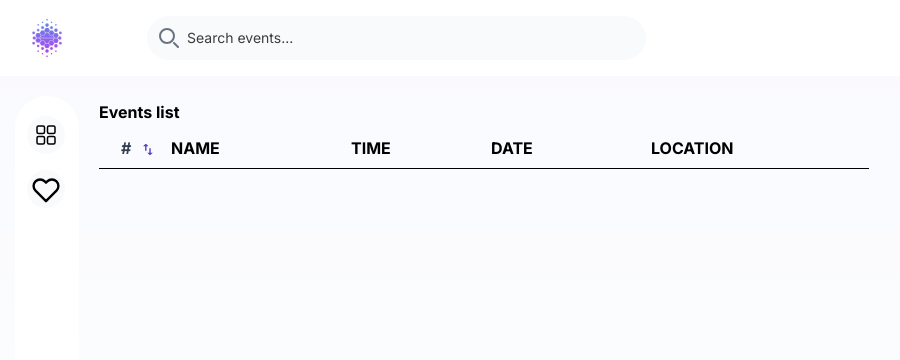
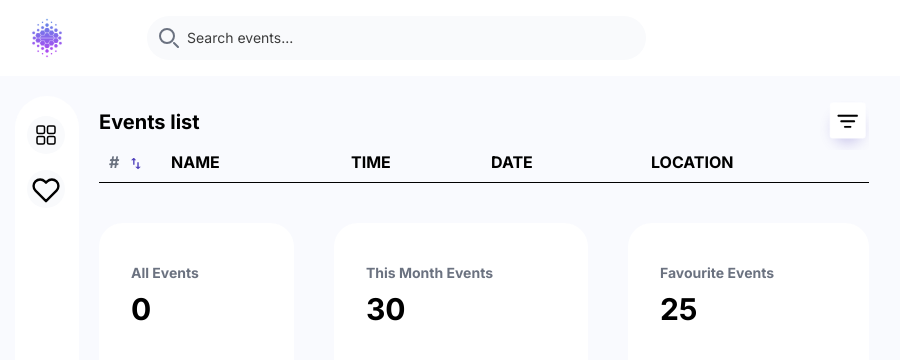
Before and after one commit to Zeeshan12340/event-dashboard, a Next.js app: page / in a window 1280 px wide. Shown: the top 360 px of the page, without its empty margins (5-905 px from the left). Built offline with nearby package versions, Linux system fonts and the light colour scheme; no server answers.

Commit message:
events stats

```diff
--- a/src/app/EventList.tsx
+++ b/src/app/EventList.tsx
@@ -1,6 +1,7 @@
 import { useAppSelector, useAppDispatch } from "@/features/hooks";
 import { entities } from "@/features/eventSlice";
 import { eLike } from "@/features/eventSlice";
+import { useEffect, useState } from "react";
 
 function convertToLocalTime(isoString: string, fullDate: boolean = false) {
   console.log("isoString", isoString);
@@ -31,20 +32,67 @@ function convertToLocalTime(isoString: string, fullDate: boolean = false) {
   }
 }
 
+function formatNumber(num: number) {
+  if (num >= 1000000000) {
+    return (num / 1000000000).toFixed(1).replace(/\.0$/, "") + "B";
+  }
+  if (num >= 1000000) {
+    return (num / 1000000).toFixed(1).replace(/\.0$/, "") + "M";
+  }
+  if (num >= 1000) {
+    return (num / 1000).toFixed(1).replace(/\.0$/, "") + "K";
+  }
+  return num;
+}
+
 export default function EventList() {
+  const [count, setCount] = useState(0);
   const events = useAppSelector((state) => state.event.value);
   const dispatch = useAppDispatch();
   console.log("events", events);
 
+  useEffect(() => {
+    function fetchEvents() {
+      fetch("https://api.predicthq.com/v1/events/count/", {
+        headers: {
+          Authorization: "Bearer " + process.env.NEXT_PUBLIC_PREDICTHQ_API_KEY,
+        },
+      })
+        .then((data) => data.json())
+        .then((json) => setCount(json.count))
+        .catch((error) => console.error("Error:", error));
+    }
+
+    fetchEvents();
+  }, []);
+
   return (
     <div className="mt-6">
-      <h1 className="font-bold mb-3">Events list</h1>
+      <div className="flex justify-between">
+        <h1 className="font-bold pt-2 text-xl">Events list</h1>
+        <div>
+          <svg className="cursor-pointer heart-icon" width="50" height="50" strokeWidth={0.1} viewBox="0 0 54 54" fill="none" xmlns="http://www.w3.org/2000/svg">
+            <g opacity="0.32" filter="url(#filter0_f_4_1229)">
+              <circle cx="31" cy="31" r="15" fill="#5041BC"/>
+            </g>
+            <rect x="11.5" y="2.5" width="39" height="39" rx="3.5" fill="white" stroke="#E2DFF8"/>
+            <path d="M34 28C34.2652 28 34.5196 28.1054 34.7071 28.2929C34.8946 28.4804 35 28.7348 35 29C35 29.2652 34.8946 29.5196 34.7071 29.7071C34.5196 29.8946 34.2652 30 34 30H28C27.7348 30 27.4804 29.8946 27.2929 29.7071C27.1054 29.5196 27 29.2652 27 29C27 28.7348 27.1054 28.4804 27.2929 28.2929C27.4804 28.1054 27.7348 28 28 28H34ZM38 22C38.2652 22 38.5196 22.1054 38.7071 22.2929C38.8946 22.4804 39 22.7348 39 23C39 23.2652 38.8946 23.5196 38.7071 23.7071C38.5196 23.8946 38.2652 24 38 24H24C23.7348 24 23.4804 23.8946 23.2929 23.7071C23.1054 23.5196 23 23.2652 23 23C23 22.7348 23.1054 22.4804 23.2929 22.2929C23.4804 22.1054 23.7348 22 24 22H38ZM41 16C41.2652 16 41.5196 16.1054 41.7071 16.2929C41.8946 16.4804 42 16.7348 42 17C42 17.2652 41.8946 17.5196 41.7071 17.7071C41.5196 17.8946 41.2652 18 41 18H21C20.7348 18 20.4804 17.8946 20.2929 17.7071C20.1054 17.5196 20 17.2652 20 17C20 16.7348 20.1054 16.4804 20.2929 16.2929C20.4804 16.1054 20.7348 16 21 16H41Z" fill="currentColor"/>
+            <defs>
+              <filter id="filter0_f_4_1229" x="0" y="0" width="54" height="54" filterUnits="userSpaceOnUse" color-interpolation-filters="sRGB">
+              <feFlood flood-opacity="0" result="BackgroundImageFix"/>
+              <feBlend mode="normal" in="SourceGraphic" in2="BackgroundImageFix" result="shape"/>
+              <feGaussianBlur stdDeviation="8" result="effect1_foregroundBlur_4_1229"/>
+              </filter>
+            </defs>
+          </svg>
+        </div>
+      </div>
 
       {/* header div */}
       <div className="grid-container">
-        <div className="text-left font-bold pl-3 text-gray-700">
+        <div className="text-left font-bold text-gray-700">
           <div className="flex flex-shrink-0">
-            <div>#</div>
+            <div className="font-bold text-gray-500">#</div>
             <div className="pl-3 pt-2">
               <svg
                 className="cursor-pointer"
@@ -55,7 +103,7 @@ export default function EventList() {
                 xmlns="http://www.w3.org/2000/svg"
               >
                 <path
-                  d="M7.72126 9.75427V5.2009H6.31739V9.75427H4.2116L7.01933 12.346L9.82706 9.75427H7.72126ZM2.80773 0.654022L0 3.24574H2.1058V7.79911H3.50966V3.24574H5.61546L2.80773 0.654022Z"
+                  d="M7.72126 9.75427V5.2009H6.31739V9.75427H4.2116L7.01933 12.346L9.82706 9.75427H7.72126ZM2.80773 0.654022L0 3.16574H2.1658V7.79911H3.50966V3.16574H5.16546L2.80773 0.654022Z"
                   fill="#5041BC"
                 />
               </svg>
@@ -69,6 +117,7 @@ export default function EventList() {
       </div>
       <hr className="my-2 border-1 border-black" />
 
+      {/* Event items */}
       {events[0].title != "" ? (
         <div className="max-h-80 overflow-auto">
           {events.map(
@@ -111,7 +160,9 @@ export default function EventList() {
                       stroke-linecap="round"
                       stroke-linejoin="round"
                       className="feather feather-heart cursor-pointer"
-                      onClick={() => {dispatch(eLike(index))}}
+                      onClick={() => {
+                        dispatch(eLike(index));
+                      }}
                     >
                       <path d="M20.84 4.61a5.5 5.5 0 0 0-7.78 0L12 5.67l-1.06-1.06a5.5 5.5 0 0 0-7.78 7.78l1.06 1.06L12 21.23l7.78-7.78 1.06-1.06a5.5 5.5 0 0 0 0-7.78z"></path>
                     </svg>
@@ -122,6 +173,26 @@ export default function EventList() {
           )}
         </div>
       ) : null}
+
+      {/* Event Stats */}
+      <div className="flex mt-10 justify-between gap-10">
+        <div className="text-left pl-8 pt-5 pb-16 flex-grow bg-white rounded-3xl">
+          <div className="font-bold text-gray-500 text-sm pt-5">All Events</div>
+          <div className="font-bold mt-2 text-3xl">{formatNumber(count)}</div>
+        </div>
+        <div className="text-left pl-8 pt-5 pb-16 flex-grow bg-white rounded-3xl">
+          <div className="font-bold text-gray-500 text-sm pt-5">
+            This Month Events
+          </div>
+          <div className="font-bold mt-2 text-3xl">30</div>
+        </div>
+        <div className="text-left pl-8 pt-5 pb-16 flex-grow bg-white rounded-3xl">
+          <div className="font-bold text-gray-500 text-sm pt-5">
+            Favourite Events
+          </div>
+          <div className="font-bold mt-2 text-3xl">25</div>
+        </div>
+      </div>
     </div>
   );
 }
--- a/src/app/globals.css
+++ b/src/app/globals.css
@@ -5,7 +5,7 @@
 :root {
   --foreground-rgb: 0, 0, 0;
   --background-start-rgb: 249, 250, 254;
-  --background-end-rgb: 255, 255, 255;
+  --background-end-rgb: 249, 250, 254;
 }
 
 @media (prefers-color-scheme: white) {
@@ -39,6 +39,7 @@ body {
   }
   .heart-icon:hover {
     stroke: #5041bc;
+    color: #5041bc;
   }
 
   .grid-container {
@@ -65,7 +66,7 @@ body {
   .grid-item {
     /* Style your grid items as needed */
     text-align: left;
-    padding-left: 12px;
+    padding-left: 9px;
     padding-right: 20px;
   }
 }
--- a/src/app/page.tsx
+++ b/src/app/page.tsx
@@ -14,7 +14,6 @@ export default function Home() {
           <SideBar />
           <EventList />
         </div>
-        {/* <EventList /> */}
       </div>
     </Provider>
   );
```
